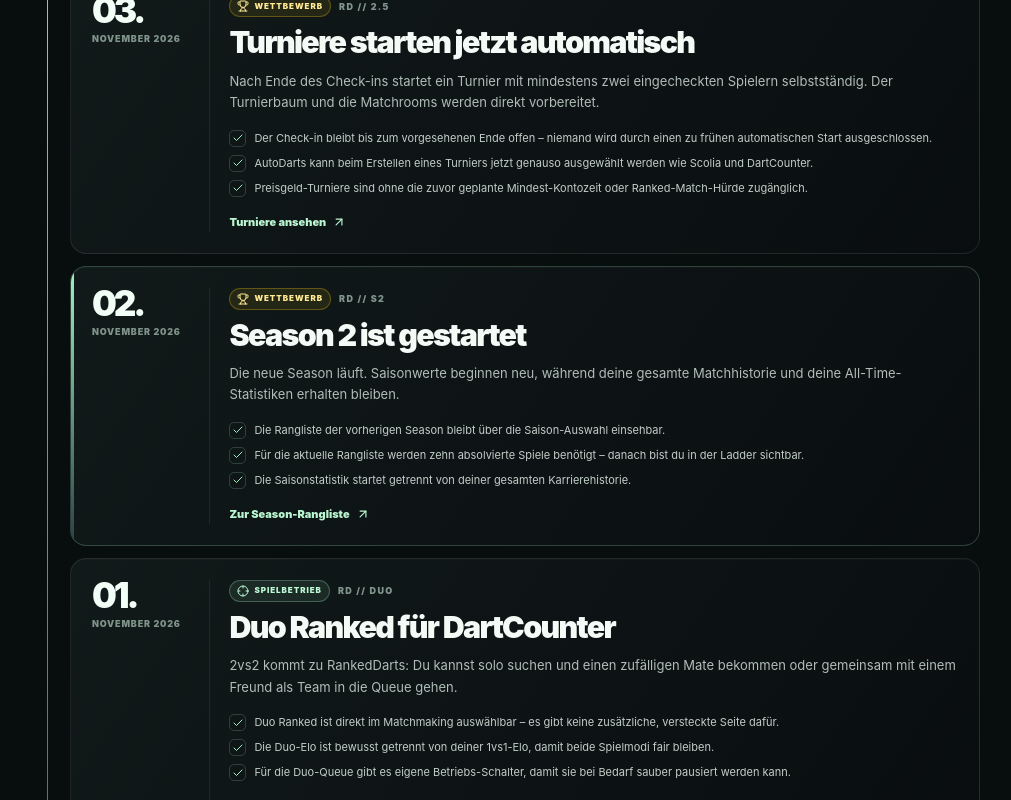
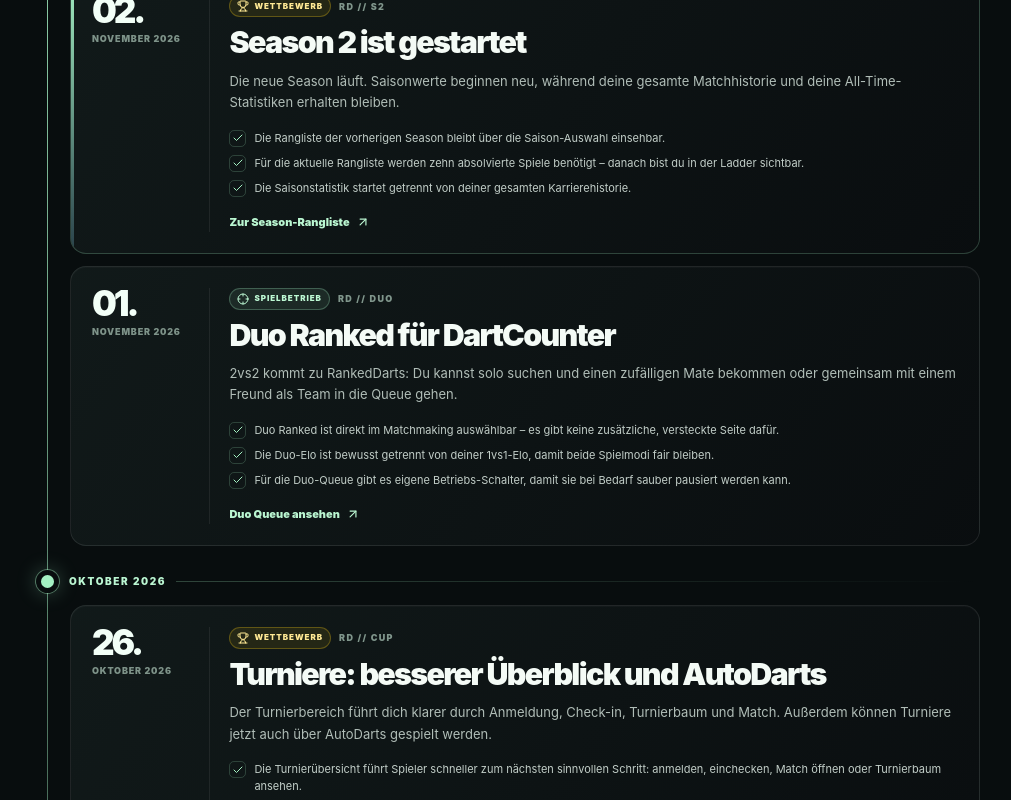
Before and after one commit to arthurkohl123/dart-faceit, a Next.js app: page /updates in a window 1280 px wide. Shown: the part 1220-2020 px from the top of the page, without its empty margins (268-1279 px from the left). Built offline with nearby package versions, Linux system fonts and the light colour scheme; no server answers; the database is empty.

Commit message:
refine: show player facing tournament updates

```diff
--- a/app/updates/page.tsx
+++ b/app/updates/page.tsx
@@ -45,21 +45,6 @@ const updates: UpdateEntry[] = [
     hrefLabel: 'Matchmaking öffnen',
   },
   {
-    date: '03. November 2026',
-    month: 'November 2026',
-    release: 'RD // 2.5',
-    title: 'Turniere starten jetzt automatisch',
-    summary: 'Nach Ende des Check-ins startet ein Turnier mit mindestens zwei eingecheckten Spielern selbstständig. Der Turnierbaum und die Matchrooms werden direkt vorbereitet.',
-    category: 'Competition',
-    details: [
-      'Der Check-in bleibt bis zum vorgesehenen Ende offen – niemand wird durch einen zu frühen automatischen Start ausgeschlossen.',
-      'AutoDarts kann beim Erstellen eines Turniers jetzt genauso ausgewählt werden wie Scolia und DartCounter.',
-      'Preisgeld-Turniere sind ohne die zuvor geplante Mindest-Kontozeit oder Ranked-Match-Hürde zugänglich.',
-    ],
-    href: '/tournaments',
-    hrefLabel: 'Turniere ansehen',
-  },
-  {
     date: '02. November 2026',
     month: 'November 2026',
     release: 'RD // S2',
@@ -94,12 +79,13 @@ const updates: UpdateEntry[] = [
     date: '26. Oktober 2026',
     month: 'Oktober 2026',
     release: 'RD // CUP',
-    title: 'Turnier-Zentrale und bessere Hilfe',
-    summary: 'Turniere wurden für Spieler und Team weiter ausgebaut – mit klareren Abläufen, besserer Verwaltung und direkten Wegen bei Problemen.',
+    title: 'Turniere: besserer Überblick und AutoDarts',
+    summary: 'Der Turnierbereich führt dich klarer durch Anmeldung, Check-in, Turnierbaum und Match. Außerdem können Turniere jetzt auch über AutoDarts gespielt werden.',
     category: 'Competition',
     details: [
       'Die Turnierübersicht führt Spieler schneller zum nächsten sinnvollen Schritt: anmelden, einchecken, Match öffnen oder Turnierbaum ansehen.',
       'Bei einem aktiven Turniermatch kann ein Vorfall direkt aus dem Spiel heraus an das Team gemeldet werden.',
+      'AutoDarts ist neben Scolia und DartCounter als Turnier-Plattform verfügbar.',
       'Im Turnier-Matchroom gibt es einen klaren Weg, bei einem Problem das Team dazuzuholen.',
     ],
     href: '/tournaments',
```
